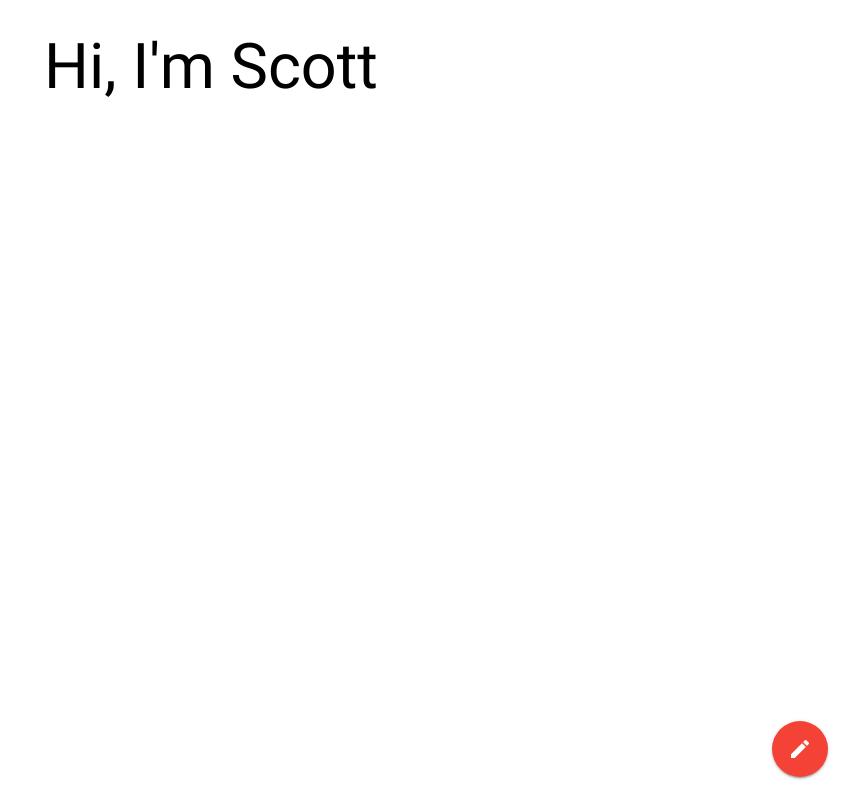
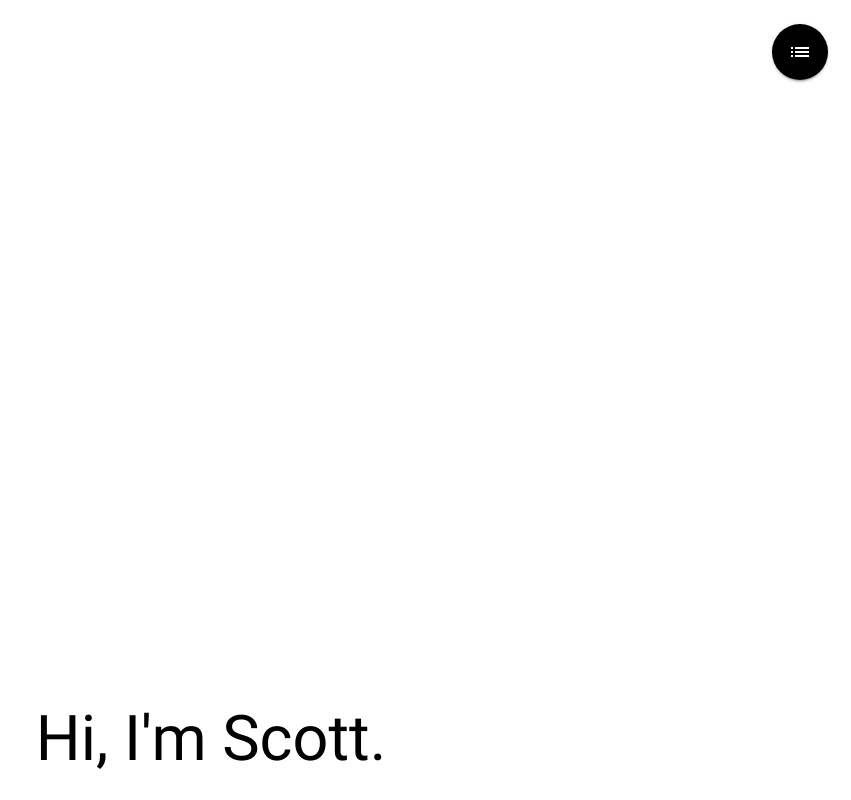
Before and after one commit to slindquist3-zz/Portfolio-Site, a website: page index.html in a window 1280 px wide. Shown: the whole page, without its empty margins (429-1280 px from the left). Drawn offline with nearby package versions, Linux system fonts and the light colour scheme.

Commit message:
Mock Landing Page

```diff
--- a/css/stylesheet.scss
+++ b/css/stylesheet.scss
@@ -1,7 +1,13 @@
 .outer-container {
+
+  .menu.fixed-action-btn.horizontal {
+    padding: 0;
+    top: 3%;
+  }
 
   .header {
     color: black;
     text-align: center;
+    margin-top: 55%;
   }
 }
--- a/index.html
+++ b/index.html
@@ -11,19 +11,19 @@
   <body>
     <div class="outer-container">
 
-      <h1 class="header">Hi, I'm Scott</h1>
+      <h1 class="header">Hi, I'm Scott.</h1>
 
 
 
-      <div class="fixed-action-btn horizontal">
-        <a class="btn-floating btn-large red">
-          <i class="large material-icons">mode_edit</i>
+      <div class="menu fixed-action-btn horizontal">
+        <a class="btn-floating btn-large black">
+          <i class="large material-icons">list</i>
         </a>
         <ul>
-          <li><a class="btn-floating red"><i class="material-icons">insert_chart</i></a></li>
-          <li><a class="btn-floating yellow darken-1"><i class="material-icons">format_quote</i></a></li>
-          <li><a class="btn-floating green"><i class="material-icons">publish</i></a></li>
-          <li><a class="btn-floating blue"><i class="material-icons">attach_file</i></a></li>
+          <li><a class="btn-floating black black"><i class="material-icons">insert_chart</i></a></li>
+          <li><a class="btn-floating black black"><i class="material-icons">format_quote</i></a></li>
+          <li><a class="btn-floating black black"><i class="material-icons">publish</i></a></li>
+          <li><a class="btn-floating black black"><i class="material-icons">attach_file</i></a></li>
         </ul>
       </div>
 
```
Also changed, not shown: css/stylesheet.css, 1 other file.
